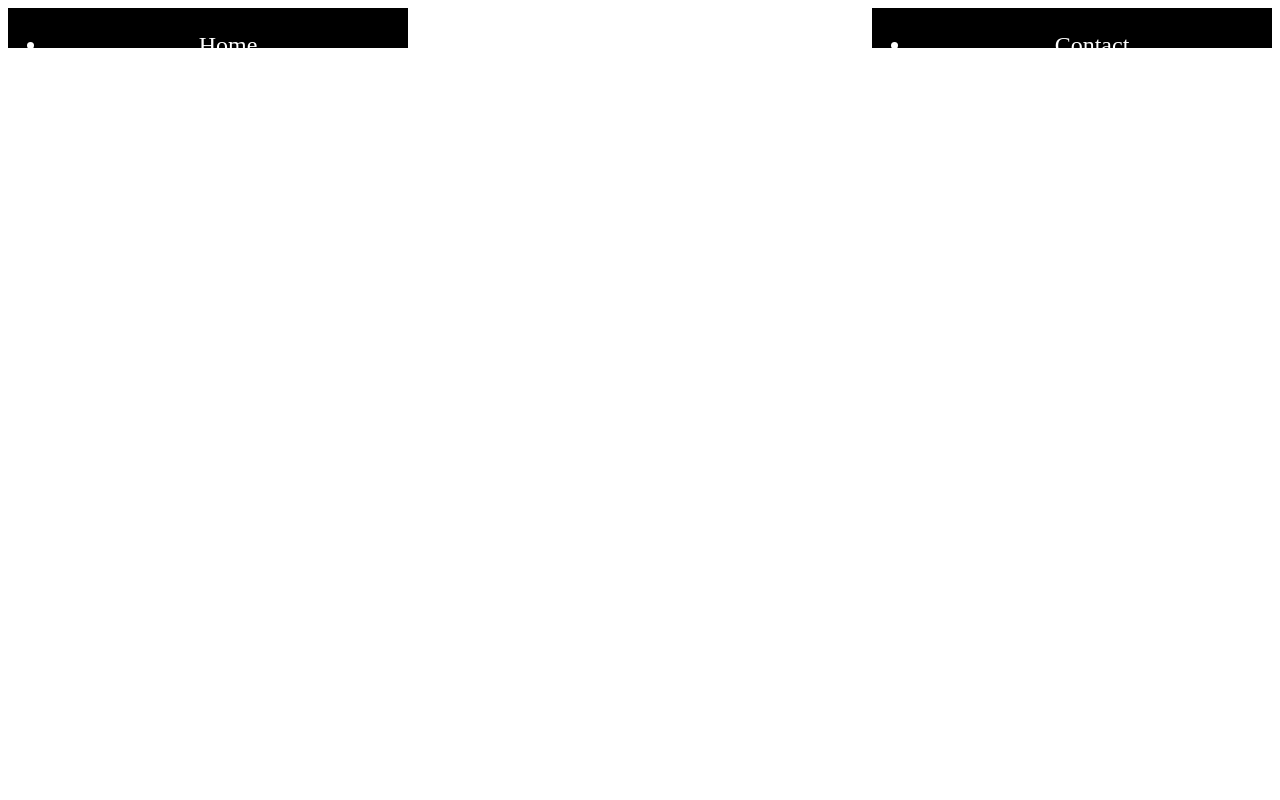
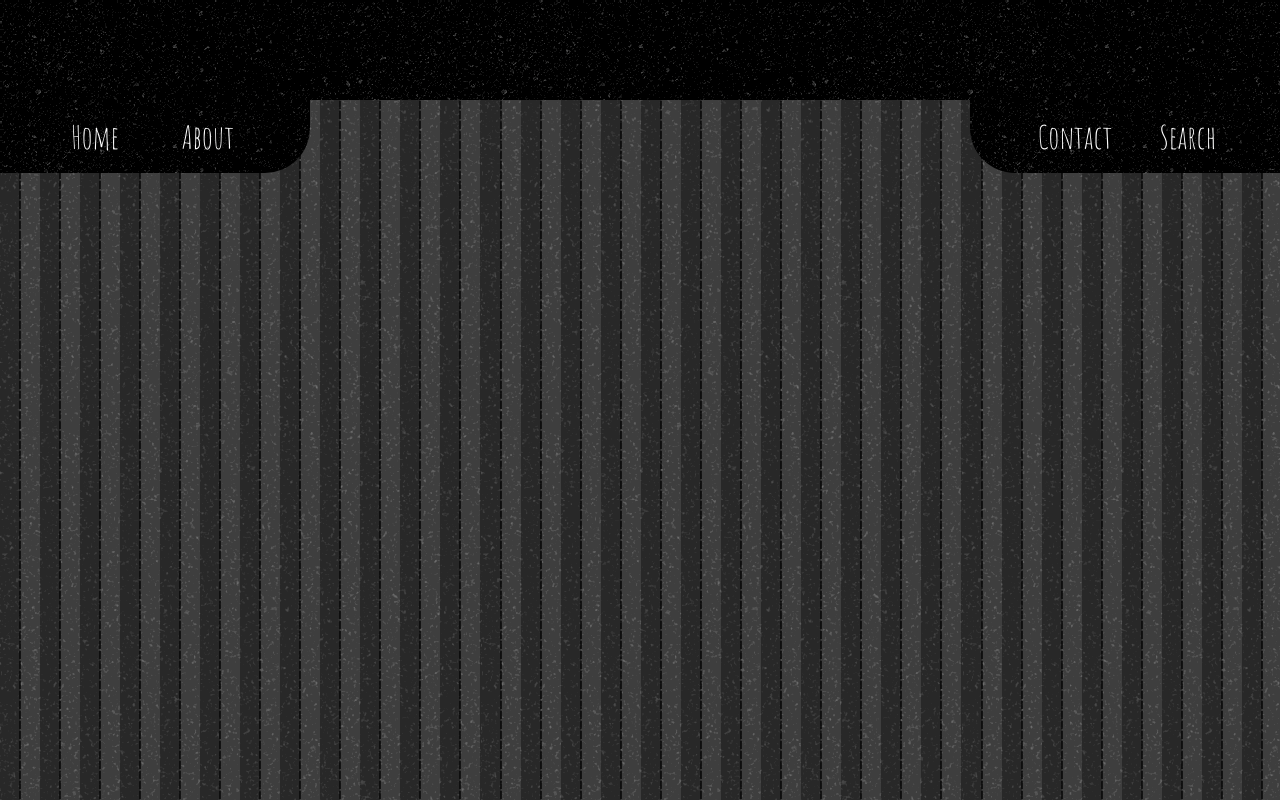
Before and after one commit to cceverit/final, a plain HTML site: page index.html in a window 1280 px wide. Drawn offline with Linux system fonts and the light colour scheme.

Commit message:
background images

```diff
--- a/index.html
+++ b/index.html
@@ -5,18 +5,21 @@
     <title>Title Here</title>
 </head>
 <body>
+    <div id="menu">
+    </div>
     <div id="nav1" class="nav">
-        <ul align="center">
-            <li>Home</li>
-            <li>About</li>
+        <ul>
+            <li><a href=index.html>Home</a></li>
+            <li><a href=about.html>About</a></li>
         </ul>
     </div>
     <div id="nav2" class="nav">
-        <ul align="center">
-            <li>Contact</li>
-            <li>Search</li>
+        <ul>
+            <li><a href=contact.html>Contact</a></li>
+            <li><a href=search.html>Search</a></li>
         </ul>
     </div>
 
+
 </body>
 </html>
--- a/styles-final.css
+++ b/styles-final.css
@@ -1,19 +1,49 @@
-h1{
+body{
     font-family: 'Amatic SC', sans-serif;
+    margin: 0;
+    padding: 0;
+    background-color: black;
+    background-image: url(images/crisp-paper-ruffles.png);
 }
-p, a{
+p{
     font-family: 'EB Garamond', serif;
 }
 .nav{
     color: white;
     background-color: black;
-    height: 40;
-    font-size: 1.5em;
-    width: 400;
+    width: 300;
+    background-image: url(images/asfalt-light.png)
+}
+a{
+    color: white;
+    text-decoration: none;
+}
+li{
+    display: inline-block;
+    font-size: 2em;
+    width: 110;
+    text-align: center;
+
+}
+
+li a:hover{
+    color: gray;
+}
+#menu{
+    height:100;
+    width:auto;
+    background-color: black;
+    background-image: url(images/asfalt-light.png)
 }
 #nav1{
     float: left;
+    /*border-top-right-radius: 45px;*/
+    border-bottom-right-radius: 45px;
+    padding: 0 10 0 0;
 }
 #nav2{
     float:right;
+    /*border-top-left-radius: 45px;*/
+    border-bottom-left-radius: 45px;
+    padding: 0 0 0 10;
 }
```
Also changed, not shown: images/asfalt-light.png (added), images/black-thread-light.png (added), images/crisp-paper-ruffles.png (added), 2 other files.
